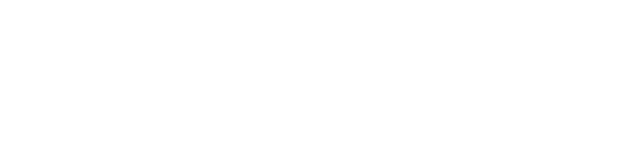
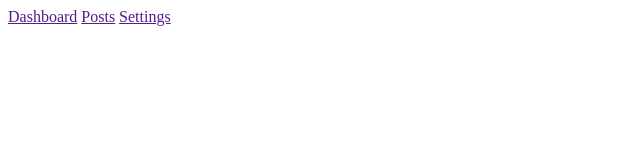
Before and after one commit to Wevertondiogo/SPA_no_framework, a plain HTML site: page src/index.html in a window 1280 px wide. Shown: the whole page, without its empty margins (0-640 px from the left). Drawn offline with Linux system fonts and the light colour scheme.

Commit message:
nav and file js created

```diff
--- a/src/index.html
+++ b/src/index.html
@@ -6,6 +6,11 @@
     <title>Single Page Application</title>
 </head>
 <body>
-    <script type="module" src=""></script>
+    <nav class="nav">
+        <a href="" class="nav__link">Dashboard</a>
+        <a href="" class="nav__link">Posts</a>
+        <a href="" class="nav__link">Settings</a>
+    </nav>
+    <script type="module" src="./static/index.js"></script>
 </body>
 </html>
```
Also changed, not shown: src/static/index.js (added).
